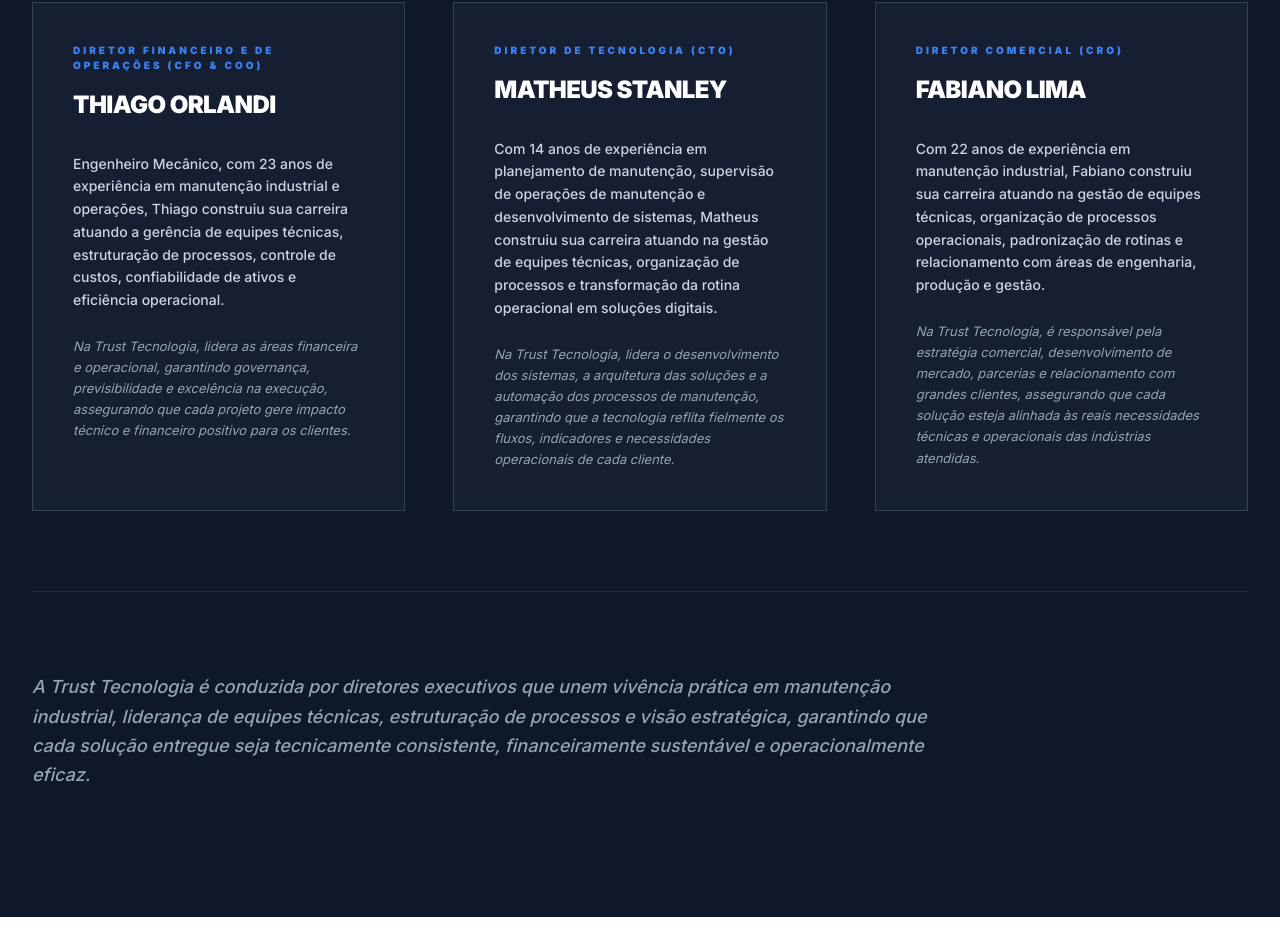
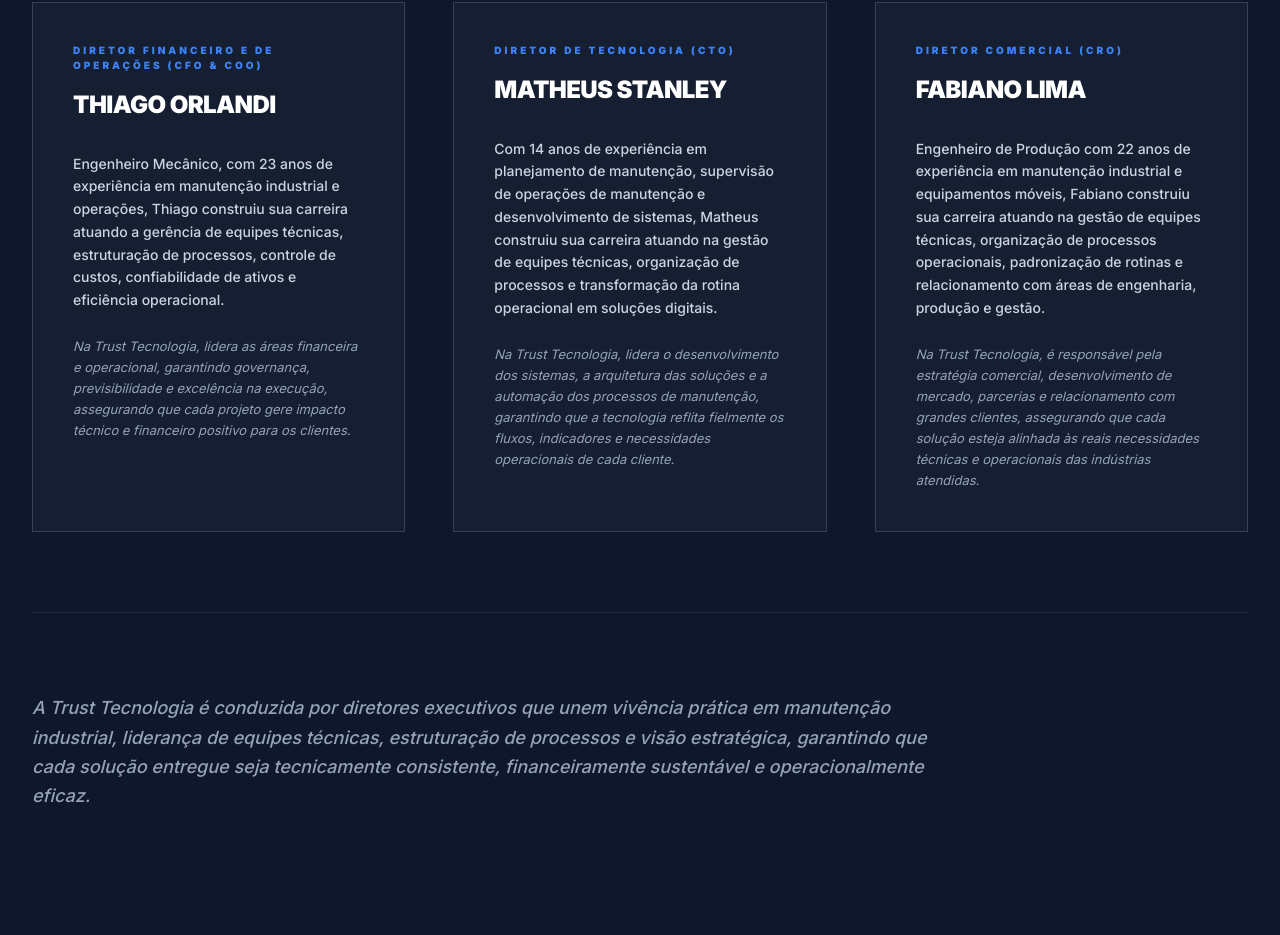
Before and after one commit to matheusstanlei12-dotcom/TrustEng.LTDA, a React (Vite) app: page /#/about in a window 1280 px wide. Shown: the part 1928-2863 px from the top of the page. Built offline with nearby package versions, Linux system fonts and the light colour scheme.

Commit message:
Update Fabiano Lima experience profile

```diff
--- a/pages/About.tsx
+++ b/pages/About.tsx
@@ -23,7 +23,7 @@
         {
             role: "Diretor Comercial (CRO)",
             name: "Fabiano Lima",
-            experience: "Com 22 anos de experiência em manutenção industrial, Fabiano construiu sua carreira atuando na gestão de equipes técnicas, organização de processos operacionais, padronização de rotinas e relacionamento com áreas de engenharia, produção e gestão.",
+            experience: "Engenheiro de Produção com 22 anos de experiência em manutenção industrial e equipamentos móveis, Fabiano construiu sua carreira atuando na gestão de equipes técnicas, organização de processos operacionais, padronização de rotinas e relacionamento com áreas de engenharia, produção e gestão.",
             focus: "Na Trust Tecnologia, é responsável pela estratégia comercial, desenvolvimento de mercado, parcerias e relacionamento com grandes clientes, assegurando que cada solução esteja alinhada às reais necessidades técnicas e operacionais das indústrias atendidas."
         }
     ];
```
